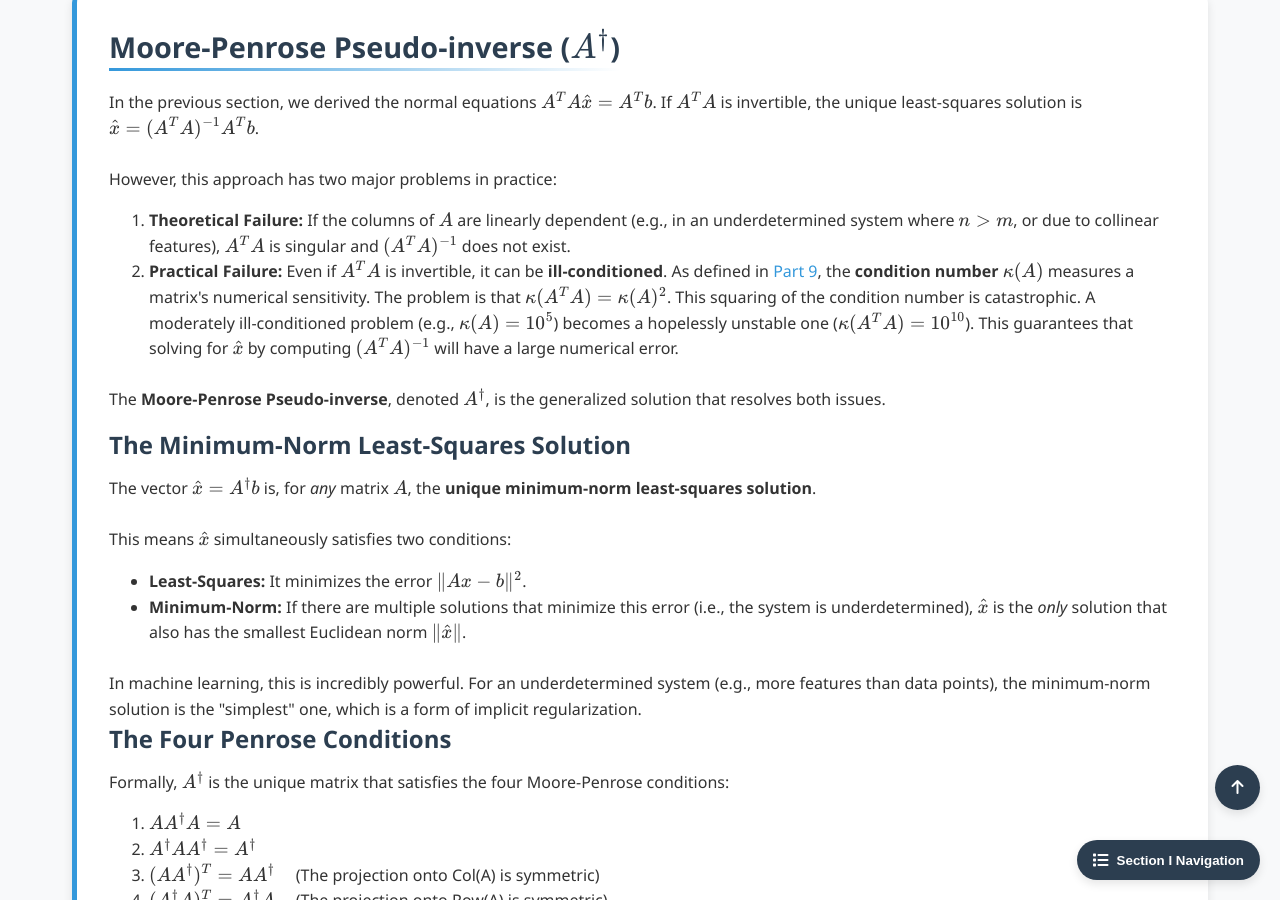
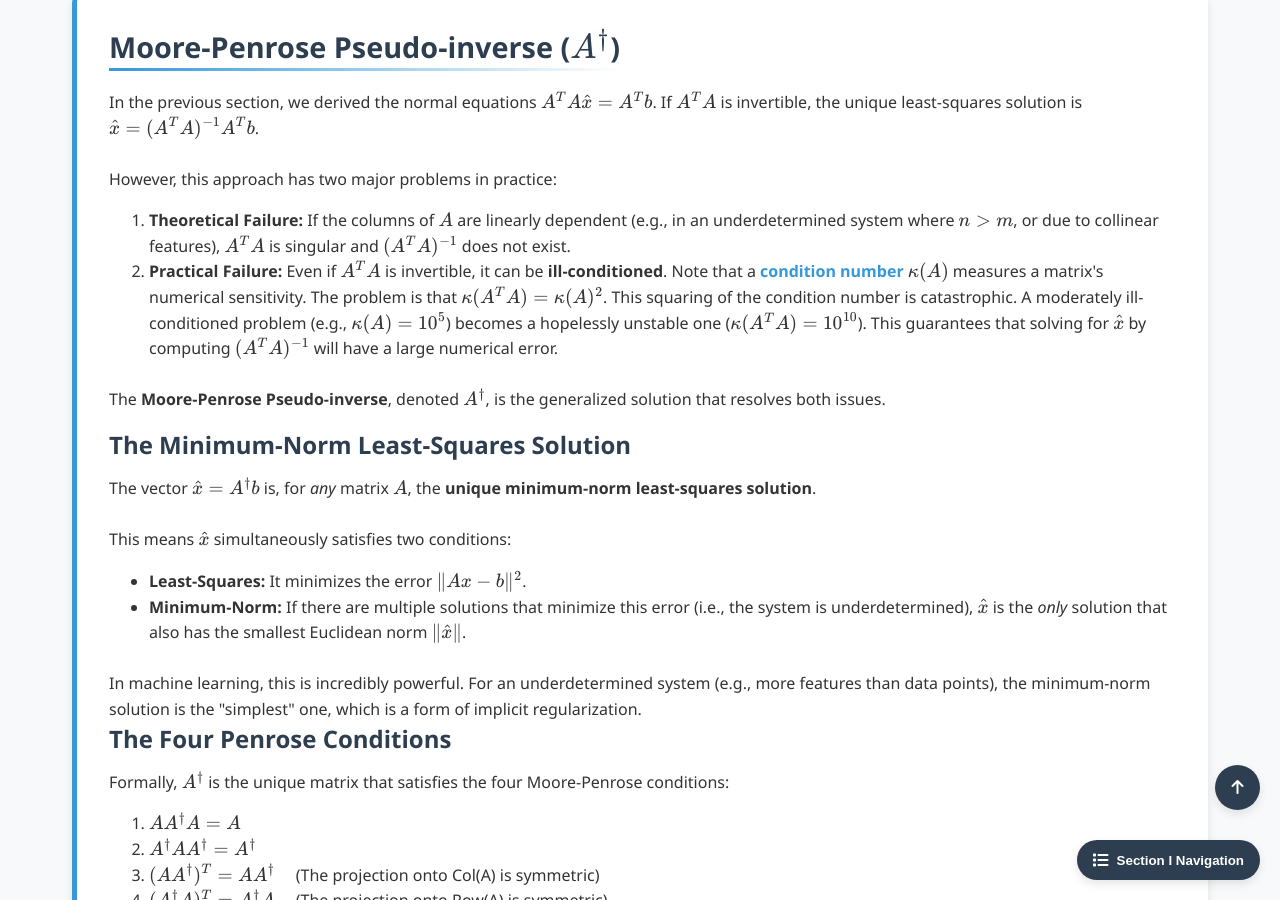
Before and after one commit to Yusukey01/yusukey01.github.io, a Jekyll site: the page built from Mathematics/Linear_algebra/leastsquares.html, in a window 1280 px wide and 900 px high, scrolled down 2255 px. Built offline with Jekyll 4.4.1, drawn with Linux system fonts in a browser that asks for light colours.

```diff
--- a/Mathematics/Linear_algebra/leastsquares.html
+++ b/Mathematics/Linear_algebra/leastsquares.html
@@ -208,7 +208,9 @@ uses_python: false
                 <ol style="padding-left: 40px;">
                     <li><strong>Theoretical Failure:</strong> If the columns of \(A\) are linearly dependent (e.g., in an underdetermined system where \(n > m\), or due to collinear features), \(A^TA\) is singular and \((A^TA)^{-1}\) does not exist.</li>
 
-                    <li><strong>Practical Failure:</strong> Even if \(A^TA\) is invertible, it can be <strong>ill-conditioned</strong>. As defined in <a href="symmetry.html#svd">Part 9</a>, the <strong>condition number</strong> \(\kappa(A)\) measures a matrix's numerical sensitivity. The problem is that \(\kappa(A^TA) = \kappa(A)^2\). This squaring of the condition number is catastrophic. A moderately ill-conditioned problem (e.g., \(\kappa(A) = 10^5\)) becomes a hopelessly unstable one (\(\kappa(A^TA) = 10^{10}\)). This guarantees that solving for \(\hat{x}\) by computing \((A^TA)^{-1}\) will have a large numerical error.</li>
+                    <li><strong>Practical Failure:</strong> Even if \(A^TA\) is invertible, it can be <strong>ill-conditioned</strong>.
+                        Note that a <a href="symmetry.html#svd"><strong>condition number</strong></a> \(\kappa(A)\) measures a matrix's numerical sensitivity.
+                        The problem is that \(\kappa(A^TA) = \kappa(A)^2\). This squaring of the condition number is catastrophic. A moderately ill-conditioned problem (e.g., \(\kappa(A) = 10^5\)) becomes a hopelessly unstable one (\(\kappa(A^TA) = 10^{10}\)). This guarantees that solving for \(\hat{x}\) by computing \((A^TA)^{-1}\) will have a large numerical error.</li>
                 </ol>
                 <br>
                 The <strong>Moore-Penrose Pseudo-inverse</strong>, denoted \(A^\dagger\), is the generalized solution that resolves both issues.
@@ -237,7 +239,7 @@ uses_python: false
                     <li>\((A^\dagger A)^T = A^\dagger A\) &nbsp;&nbsp;&nbsp; (The projection onto Row(A) is symmetric)</li>
                 </ol>
                 <br>
-                The most stable way to compute \(A^\dagger\) is via the SVD, as we will see in <a href="symmetry.html#pinv_svd">Part 9</a>.
+                The most stable way to compute \(A^\dagger\) is via the SVD, as we will see in <a href="symmetry.html#pinv_svd"><strong>Part 9</strong></a>.
                 </p>
             </section>
 
--- a/Mathematics/Linear_algebra/linear_algebra.html
+++ b/Mathematics/Linear_algebra/linear_algebra.html
@@ -218,6 +218,7 @@ uses_python: false
                             <span>Positive definite</span>
                             <span>Positive semi-definite</span>
                             <span>Singular value decomposition(SVD)</span>
+                            <span>Condition number</span>
                             <span>Moore-Penrose pseudo-inverse</span>
                         </div>
                     </div>
--- a/Mathematics/Linear_algebra/symmetry.html
+++ b/Mathematics/Linear_algebra/symmetry.html
@@ -377,7 +377,7 @@ uses_python: false
                     For nonzero singular values, compute \(u_k = \frac{1}{\sigma_k}Av_k\).<br>
                     If there are not enough nonzero singular values, extend the orthonormal basis.
             </ol>
-            <h3 class="mt-4">The Condition Number</h3>
+            <br>
             <p>
             The singular values give us a powerful tool to diagnose the stability of a linear system. The <strong>condition number</strong> of a matrix \(A\), denoted \(\kappa(A)\), measures how sensitive the output \(Ax\) is to small changes (like floating-point errors) in the input \(x\).
             <br><br>
```
